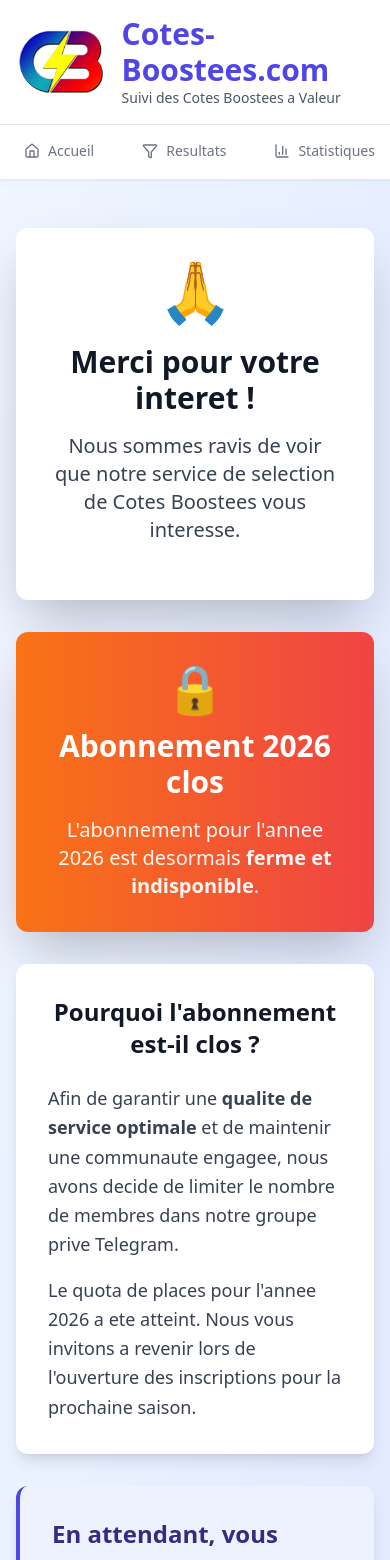
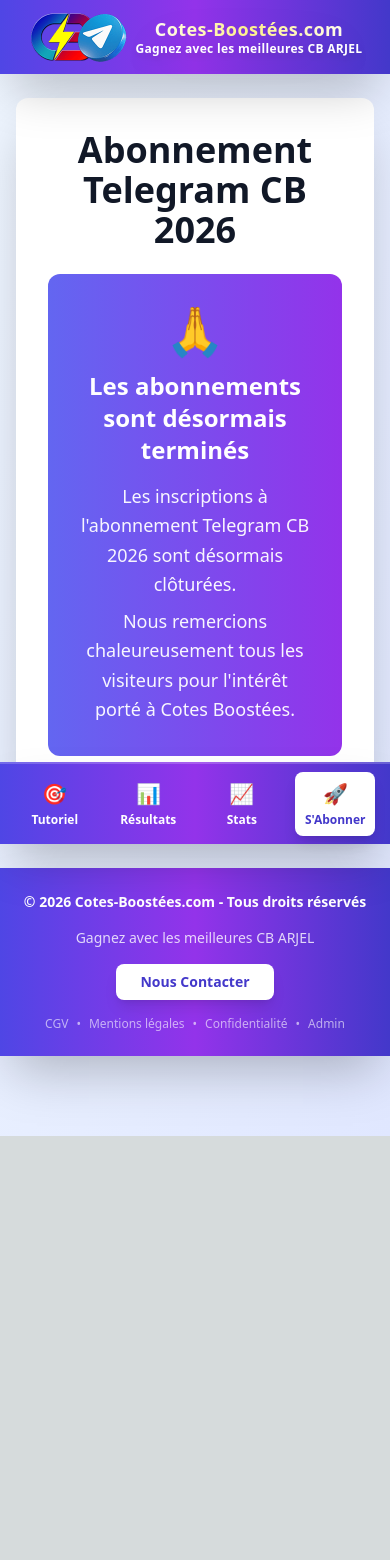
Before and after one commit to Web-Online-Concept/cotes-boostees, a Next.js app: page /abonnement in a window 390 px wide. Shown: the top 1560 px of the page. After the commit the page ends 1136 px from the top, so only its background shows below. Built offline with nearby package versions, Linux system fonts and the light colour scheme; no server answers.

Commit message:
Update abonnement.js

```diff
--- a/pages/abonnement.js
+++ b/pages/abonnement.js
@@ -1,207 +1,131 @@
 import { useState, useEffect } from 'react';
-import { Home, BarChart3, Lock, Filter, LogOut, CreditCard } from 'lucide-react';
 import { useRouter } from 'next/router';
+import Head from 'next/head';
+import Script from 'next/script';
+import Header from '../components/Header';
+import Footer from '../components/Footer';
+import BottomBar from '../components/BottomBar';
 
 export default function AbonnementPage() {
-  const [isAuthenticated, setIsAuthenticated] = useState(false);
+  const [nom, setNom] = useState('');
+  const [email, setEmail] = useState('');
+  const [isSubmitted, setIsSubmitted] = useState(false);
+  const [error, setError] = useState('');
+  const [loading, setLoading] = useState(false);
+  const [paypalLoaded, setPaypalLoaded] = useState(false);
   const router = useRouter();
 
+  // Charger le bouton PayPal après soumission
   useEffect(() => {
-    checkAuth();
-  }, []);
+    if (isSubmitted && paypalLoaded && window.paypal) {
+      // Nettoyer l'ancien bouton
+      const container = document.getElementById('paypal-container-YJXASTHAJTYYE');
+      if (container) {
+        container.innerHTML = '';
+      }
 
-  const checkAuth = async () => {
+      // Rendre le nouveau bouton
+      window.paypal.HostedButtons({
+        hostedButtonId: "YJXASTHAJTYYE"
+      }).render("#paypal-container-YJXASTHAJTYYE");
+    }
+  }, [isSubmitted, paypalLoaded]);
+
+  const handleSubmit = async (e) => {
+    e.preventDefault();
+    setError('');
+    setLoading(true);
+
+    if (!nom || !email) {
+      setError('Veuillez remplir tous les champs');
+      setLoading(false);
+      return;
+    }
+
+    // Validation email
+    const emailRegex = /^[^\s@]+@[^\s@]+\.[^\s@]+$/;
+    if (!emailRegex.test(email)) {
+      setError('Veuillez entrer une adresse email valide');
+      setLoading(false);
+      return;
+    }
+
     try {
-      const res = await fetch('/api/auth');
+      const res = await fetch('/api/abonnes', {
+        method: 'POST',
+        headers: { 'Content-Type': 'application/json' },
+        body: JSON.stringify({ nom, email, statut_paiement: 'en_attente' })
+      });
+
       const data = await res.json();
-      setIsAuthenticated(data.authenticated);
+
+      if (res.ok) {
+        setIsSubmitted(true);
+        setLoading(false);
+      } else {
+        setError(data.message || 'Erreur lors de l\'enregistrement');
+        setLoading(false);
+      }
     } catch (error) {
-      console.error('Erreur auth:', error);
-    }
-  };
-
-  const handleLogout = async () => {
-    try {
-      await fetch('/api/auth', { method: 'DELETE' });
-      setIsAuthenticated(false);
-      router.push('/');
-    } catch (error) {
-      console.error('Erreur logout:', error);
+      console.error('Erreur:', error);
+      setError('Erreur de connexion au serveur');
+      setLoading(false);
     }
   };
 
   return (
-    <div className="min-h-screen bg-gradient-to-br from-blue-50 to-indigo-100 flex flex-col">
-      {/* Header */}
-      <header className="bg-white shadow-md border-b">
-        <div className="max-w-7xl mx-auto px-4 py-4 flex justify-between items-center">
-          <div className="flex items-center gap-4">
-            <img
-              src="/images/logo_cb_100.png"
-              alt="Logo Cotes Boostees"
-              className="h-16"
-            />
-            <div>
-              <h1 className="text-3xl font-bold text-indigo-600">Cotes-Boostees.com</h1>
-              <p className="text-sm text-gray-600">Suivi des Cotes Boostees a Valeur</p>
+    <>
+      <Head>
+        <title>Abonnement Telegram CB 2026 | Accès Annuel Cotes Boostées</title>
+        <meta name="description" content="Abonnez-vous et accédez à notre canal et groupe Telegram privés CB 2026. Recevez quotidiennement les meilleures cotes boostées EV+ sélectionnées par nos experts." />
+        <meta name="keywords" content="abonnement cotes boostées, telegram paris sportifs, canal privé CB, groupe telegram paris, abonnement 2026" />
+
+        {/* Open Graph */}
+        <meta property="og:title" content="Abonnement Telegram CB 2026 | Accès Annuel" />
+        <meta property="og:description" content="Abonnement annuel pour accéder à nos sélections quotidiennes de cotes boostées EV+." />
+        <meta property="og:type" content="website" />
+        <meta property="og:url" content="https://www.cotes-boostees.com/abonnement" />
+
+        {/* Twitter Card */}
+        <meta name="twitter:card" content="summary" />
+        <meta name="twitter:title" content="Abonnement CB 2026 | Accès Annuel" />
+        <meta name="twitter:description" content="Accédez à nos sélections quotidiennes de cotes boostées." />
+
+        <link rel="canonical" href="https://www.cotes-boostees.com/abonnement" />
+      </Head>
+
+      <Script
+        src="https://www.paypal.com/sdk/js?client-id=BAAyGY891j1-xPHRbB7F4fWvVNwMca1Jdbuf2jVxLB5KC2a-7GjyT2LYLeMs0Grb174sluulT9xH9fd9VM&components=hosted-buttons&disable-funding=venmo&currency=EUR"
+        onLoad={() => setPaypalLoaded(true)}
+      />
+
+      <div className="min-h-screen bg-gradient-to-br from-blue-50 to-indigo-100 flex flex-col pb-20 lg:pb-0">
+        <Header currentPage="abonnement" />
+
+        <div className="max-w-4xl mx-auto px-4 py-8 flex-1">
+          <div className="bg-white rounded-xl shadow-2xl p-8">
+            <h1 className="text-4xl font-bold text-gray-900 mb-6 text-center">
+              Abonnement Telegram CB 2026
+            </h1>
+
+            {/* Message de clôture des abonnements */}
+            <div className="bg-gradient-to-r from-indigo-500 to-purple-600 rounded-xl p-8 text-white text-center">
+              <div className="text-5xl mb-4">🙏</div>
+              <h2 className="text-2xl font-bold mb-4">Les abonnements sont désormais terminés</h2>
+              <p className="text-lg opacity-95 leading-relaxed mb-2">
+                Les inscriptions à l'abonnement Telegram CB 2026 sont désormais clôturées.
+              </p>
+              <p className="text-lg opacity-95 leading-relaxed">
+                Nous remercions chaleureusement tous les visiteurs pour l'intérêt porté à Cotes Boostées.
+              </p>
             </div>
-          </div>
 
-          {isAuthenticated && (
-            <button
-              onClick={handleLogout}
-              className="flex items-center gap-2 bg-red-500 text-white px-4 py-2 rounded-lg hover:bg-red-600 transition"
-            >
-              <LogOut className="w-4 h-4" />
-              Deconnexion
-            </button>
-          )}
-        </div>
-      </header>
-
-      {/* Navigation */}
-      <nav className="bg-white border-b shadow-sm">
-        <div className="max-w-7xl mx-auto px-4">
-          <div className="flex space-x-8">
-            <button
-              onClick={() => router.push('/')}
-              className="py-4 px-2 border-b-2 border-transparent text-gray-500 hover:text-gray-700 font-medium text-sm flex items-center gap-2"
-            >
-              <Home className="w-4 h-4" />
-              Accueil
-            </button>
-            <button
-              onClick={() => router.push('/resultats')}
-              className="py-4 px-2 border-b-2 border-transparent text-gray-500 hover:text-gray-700 font-medium text-sm flex items-center gap-2"
-            >
-              <Filter className="w-4 h-4" />
-              Resultats
-            </button>
-            <button
-              onClick={() => router.push('/stats')}
-              className="py-4 px-2 border-b-2 border-transparent text-gray-500 hover:text-gray-700 font-medium text-sm flex items-center gap-2"
-            >
-              <BarChart3 className="w-4 h-4" />
-              Statistiques
-            </button>
-            <button
-              onClick={() => router.push('/abonnement')}
-              className="py-4 px-2 border-b-2 border-indigo-500 text-indigo-600 font-medium text-sm flex items-center gap-2"
-            >
-              <CreditCard className="w-4 h-4" />
-              S'abonner
-            </button>
-            {isAuthenticated && (
-              <button
-                onClick={() => router.push('/admin')}
-                className="py-4 px-2 border-b-2 border-transparent text-gray-500 hover:text-gray-700 font-medium text-sm flex items-center gap-2"
-              >
-                <Lock className="w-4 h-4" />
-                Gestion
-              </button>
-            )}
           </div>
         </div>
-      </nav>
 
-      {/* Contenu principal */}
-      <div className="max-w-4xl mx-auto px-4 py-12 flex-1">
-        <div className="space-y-8">
-
-          {/* Message principal */}
-          <div className="bg-white rounded-xl shadow-2xl p-8 text-center transform transition hover:shadow-3xl">
-            <div className="text-6xl mb-6">🙏</div>
-            <h2 className="text-3xl font-bold text-gray-900 mb-4">Merci pour votre interet !</h2>
-            <p className="text-xl text-gray-700 mb-6">
-              Nous sommes ravis de voir que notre service de selection de Cotes Boostees vous interesse.
-            </p>
-          </div>
-
-          {/* Annonce fermeture */}
-          <div className="bg-gradient-to-r from-orange-500 to-red-500 rounded-xl shadow-2xl p-8 text-white text-center transform transition hover:scale-105">
-            <div className="text-5xl mb-4">🔒</div>
-            <h3 className="text-3xl font-bold mb-4">Abonnement 2026 clos</h3>
-            <p className="text-xl opacity-95">
-              L'abonnement pour l'annee 2026 est desormais <strong>ferme et indisponible</strong>.
-            </p>
-          </div>
-
-          {/* Explication */}
-          <div className="bg-white rounded-xl shadow-lg p-8 transform transition hover:shadow-2xl">
-            <h3 className="text-2xl font-bold text-gray-900 mb-6 text-center">Pourquoi l'abonnement est-il clos ?</h3>
-
-            <div className="space-y-4 text-gray-700">
-              <p className="text-lg leading-relaxed">
-                Afin de garantir une <strong>qualite de service optimale</strong> et de maintenir une communaute engagee,
-                nous avons decide de limiter le nombre de membres dans notre groupe prive Telegram.
-              </p>
-              <p className="text-lg leading-relaxed">
-                Le quota de places pour l'annee 2026 a ete atteint. Nous vous invitons a revenir
-                lors de l'ouverture des inscriptions pour la prochaine saison.
-              </p>
-            </div>
-          </div>
-
-          {/* Alternatives */}
-          <div className="bg-indigo-50 rounded-xl shadow-lg p-8 border-l-4 border-indigo-600 transform transition hover:shadow-2xl">
-            <h3 className="text-2xl font-bold text-indigo-900 mb-6">En attendant, vous pouvez :</h3>
-
-            <ul className="space-y-4 text-gray-700">
-              <li className="flex items-start gap-3">
-                <span className="text-2xl">📊</span>
-                <span className="text-lg">Consulter nos <strong>resultats publics</strong> sur la page Resultats</span>
-              </li>
-              <li className="flex items-start gap-3">
-                <span className="text-2xl">📈</span>
-                <span className="text-lg">Analyser nos <strong>statistiques detaillees</strong> sur la page Statistiques</span>
-              </li>
-              <li className="flex items-start gap-3">
-                <span className="text-2xl">🔔</span>
-                <span className="text-lg">Nous suivre pour etre informe de la <strong>reouverture des inscriptions</strong></span>
-              </li>
-            </ul>
-          </div>
-
-          {/* CTA vers resultats */}
-          <div className="bg-gradient-to-r from-green-500 to-emerald-600 rounded-xl shadow-2xl p-8 text-white text-center transform transition hover:scale-105">
-            <h3 className="text-2xl font-bold mb-4">Decouvrez nos performances</h3>
-            <p className="text-lg mb-6 opacity-95">
-              Consultez nos resultats et statistiques en toute transparence pour voir la qualite de notre selection.
-            </p>
-            <div className="flex justify-center gap-4 flex-wrap">
-              <button
-                onClick={() => router.push('/resultats')}
-                className="bg-white text-green-600 px-6 py-3 rounded-lg text-lg font-bold hover:bg-gray-100 transition transform hover:scale-105"
-              >
-                Voir les Resultats 📊
-              </button>
-              <button
-                onClick={() => router.push('/stats')}
-                className="bg-white text-green-600 px-6 py-3 rounded-lg text-lg font-bold hover:bg-gray-100 transition transform hover:scale-105"
-              >
-                Voir les Statistiques 📈
-              </button>
-            </div>
-          </div>
-
-          {/* Message de remerciement final */}
-          <div className="text-center text-gray-600">
-            <p className="text-lg">
-              Merci de votre comprehension et a bientot sur <strong>Cotes-Boostees.com</strong> ! 🙌
-            </p>
-          </div>
-        </div>
+        <Footer />
+        <BottomBar currentPage="abonnement" />
       </div>
-
-      {/* Footer */}
-      <footer className="bg-white border-t mt-12">
-        <div className="max-w-7xl mx-auto px-4 py-6">
-          <div className="text-center text-gray-600 text-sm">
-            <p>&copy; {new Date().getFullYear()} Cotes-Boostees.com - Tous droits reserves</p>
-            <p className="mt-2">Suivi professionnel des cotes boostees</p>
-          </div>
-        </div>
-      </footer>
-    </div>
+    </>
   );
 }
```
